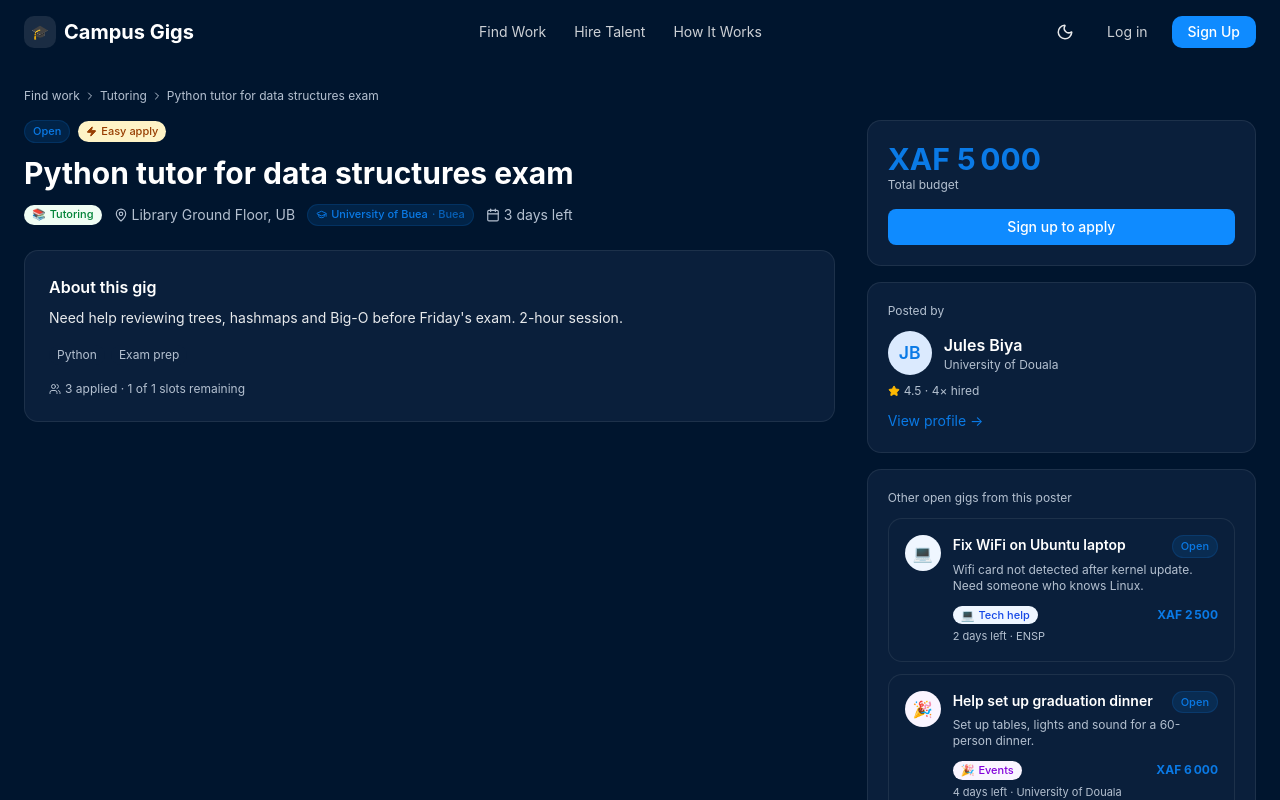
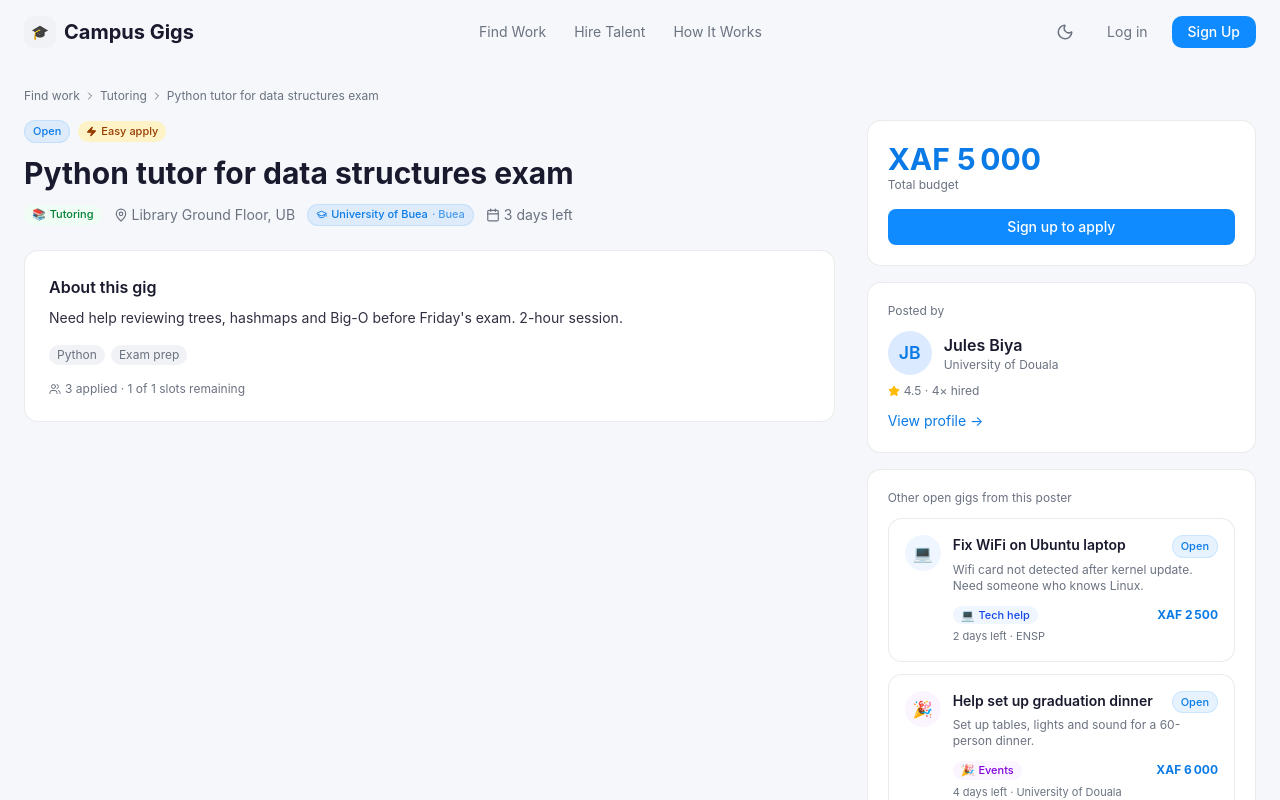
Before and after one commit to Kanjo-Elkamira-Ndi/CampusGigs, a React (Vite) app in the folder frontend/: page /gigs/g1 in a window 1280 px wide. Shown: the top 800 px of the page. Built offline with nearby package versions, Linux system fonts and the light colour scheme.

Commit message:
Fixed the theme toggler

```diff
--- a/frontend/src/components/landing/TrustBar.tsx
+++ b/frontend/src/components/landing/TrustBar.tsx
@@ -9,17 +9,17 @@ const UNIVERSITIES = [
 
 export function TrustBar() {
   return (
-    <section style={{ backgroundColor: "#FFFFFF" }}>
+    <section style={{ backgroundColor: "var(--section-bg)" }}>
       <div className="max-w-7xl mx-auto px-4 sm:px-6 py-12">
-        <p className="text-center text-sm font-medium text-gray-500 mb-8">
+        <p className="text-center text-sm font-medium mb-8" style={{ color: "var(--text-secondary)" }}>
           Trusted by leading universities in Cameroon and communities across the country
         </p>
         <div className="flex flex-wrap justify-center items-center gap-x-10 gap-y-5">
           {UNIVERSITIES.map((name) => (
             <span
               key={name}
-              className="text-base font-semibold tracking-wide text-gray-300 grayscale"
-              style={{ letterSpacing: "0.02em" }}
+              className="text-base font-semibold tracking-wide grayscale"
+              style={{ color: "var(--text-muted)", letterSpacing: "0.02em" }}
             >
               {name}
             </span>
--- a/frontend/src/components/layout/Navbar.tsx
+++ b/frontend/src/components/layout/Navbar.tsx
@@ -25,22 +25,22 @@ export function Navbar() {
     <header
       className="fixed top-0 z-50 w-full transition-all duration-300"
       style={{
-        backgroundColor: scrolled ? "rgba(0, 21, 46, 0.85)" : "transparent",
+        backgroundColor: scrolled ? "var(--nav-bg)" : "transparent",
         backdropFilter: scrolled ? "blur(12px)" : "none",
         WebkitBackdropFilter: scrolled ? "blur(12px)" : "none",
-        borderBottom: scrolled ? "1px solid rgba(255,255,255,0.06)" : "1px solid transparent",
+        borderBottom: scrolled ? "1px solid var(--border)" : "1px solid transparent",
       }}
     >
       <div className="max-w-7xl mx-auto px-4 sm:px-6 h-16 flex items-center justify-between">
-        <Link to="/" className="flex items-center gap-2 font-bold text-xl text-white">
-          <span className="inline-flex items-center justify-center w-8 h-8 rounded-lg bg-white/10 text-sm">🎓</span>
+        <Link to="/" className="flex items-center gap-2 font-bold text-xl" style={{ color: "var(--foreground)" }}>
+          <span className="inline-flex items-center justify-center w-8 h-8 rounded-lg text-sm" style={{ backgroundColor: "var(--muted)", color: "var(--muted-foreground)" }}>🎓</span>
           Campus Gigs
         </Link>
 
-        <nav className="hidden md:flex items-center gap-1 text-sm text-white/80">
-          <Link to="/gigs" className="px-3 py-2 rounded-md hover:bg-white/10 hover:text-white transition-colors">Find Work</Link>
-          <Link to="/freelancers" className="px-3 py-2 rounded-md hover:bg-white/10 hover:text-white transition-colors">Hire Talent</Link>
-          <a href="/#how" className="px-3 py-2 rounded-md hover:bg-white/10 hover:text-white transition-colors">How It Works</a>
+        <nav className="hidden md:flex items-center gap-1 text-sm" style={{ color: "var(--muted-foreground)" }}>
+          <Link to="/gigs" className="px-3 py-2 rounded-md hover:bg-[var(--muted)] transition-colors" style={{ color: "var(--muted-foreground)" }}>Find Work</Link>
+          <Link to="/freelancers" className="px-3 py-2 rounded-md hover:bg-[var(--muted)] transition-colors" style={{ color: "var(--muted-foreground)" }}>Hire Talent</Link>
+          <a href="/#how" className="px-3 py-2 rounded-md hover:bg-[var(--muted)] transition-colors" style={{ color: "var(--muted-foreground)" }}>How It Works</a>
         </nav>
 
         <div className="hidden md:flex items-center gap-3">
@@ -48,7 +48,7 @@ export function Navbar() {
           {user ? (
             <DropdownMenu>
               <DropdownMenuTrigger asChild>
-                <button className="flex items-center gap-2 pl-1 pr-3 py-1 rounded-full hover:bg-white/10 text-white">
+                <button className="flex items-center gap-2 pl-1 pr-3 py-1 rounded-full hover:bg-[var(--muted)] transition-colors" style={{ color: "var(--foreground)" }}>
                   <Avatar id={user.id} name={user.fullName} size={28} />
                   <span className="text-sm font-medium">{user.fullName.split(" ")[0]}</span>
                 </button>
@@ -70,11 +70,11 @@ export function Navbar() {
             </DropdownMenu>
           ) : (
             <>
-              <Link to="/login" className="text-sm text-white/80 hover:text-white px-3 py-1.5 transition-colors">Log in</Link>
+              <Link to="/login" className="text-sm px-3 py-1.5 transition-colors" style={{ color: "var(--muted-foreground)" }}>Log in</Link>
               <Link
                 to="/register"
-                className="text-sm px-4 py-1.5 rounded-lg font-medium text-white transition-all"
-                style={{ backgroundColor: "var(--brand)" }}
+                className="text-sm px-4 py-1.5 rounded-lg font-medium transition-all"
+                style={{ backgroundColor: "var(--brand)", color: "var(--brand-foreground)" }}
               >
                 Sign Up
               </Link>
@@ -82,29 +82,30 @@ export function Navbar() {
           )}
         </div>
 
-        <button className="md:hidden p-2 text-white" onClick={() => setOpen((v) => !v)} aria-label="Menu">
+        <button className="md:hidden p-2" style={{ color: "var(--foreground)" }} onClick={() => setOpen((v) => !v)} aria-label="Menu">
           {open ? <X size={20} /> : <Menu size={20} />}
         </button>
       </div>
 
       {open && (
-        <div className="md:hidden border-t border-white/10 px-4 py-3 space-y-1 text-white/80 text-sm bg-[#00152E]">
-          <Link to="/gigs" onClick={() => setOpen(false)} className="block py-2 hover:text-white">Find Work</Link>
-          <Link to="/freelancers" onClick={() => setOpen(false)} className="block py-2 hover:text-white">Hire Talent</Link>
-          <a href="/#how" onClick={() => setOpen(false)} className="block py-2 hover:text-white">How It Works</a>
-          <div className="flex items-center gap-2 pt-2 border-t border-white/10">
+        <div className="md:hidden border-t px-4 py-3 space-y-1 text-sm" style={{ borderColor: "var(--border)", backgroundColor: "var(--card)", color: "var(--muted-foreground)" }}>
+          <Link to="/gigs" onClick={() => setOpen(false)} className="block py-2" style={{ color: "var(--muted-foreground)" }}>Find Work</Link>
+          <Link to="/freelancers" onClick={() => setOpen(false)} className="block py-2" style={{ color: "var(--muted-foreground)" }}>Hire Talent</Link>
+          <a href="/#how" onClick={() => setOpen(false)} className="block py-2" style={{ color: "var(--muted-foreground)" }}>How It Works</a>
+          <div className="flex items-center gap-2 pt-2 border-t" style={{ borderColor: "var(--border)" }}>
             <ThemeToggle />
             {user ? (
               <button
                 onClick={() => { clearAuth(); setOpen(false); navigate("/"); }}
-                className="ml-auto px-3 py-1.5 rounded-md bg-white/10 text-white"
+                className="ml-auto px-3 py-1.5 rounded-md"
+                style={{ backgroundColor: "var(--muted)", color: "var(--muted-foreground)" }}
               >
                 Log out
               </button>
             ) : (
               <div className="ml-auto flex gap-2">
-                <Link to="/login" onClick={() => setOpen(false)} className="px-3 py-1.5 rounded-md bg-white/10 text-white">Log in</Link>
-                <Link to="/register" onClick={() => setOpen(false)} className="px-3 py-1.5 rounded-md text-white" style={{ backgroundColor: "var(--brand)" }}>Sign Up</Link>
+                <Link to="/login" onClick={() => setOpen(false)} className="px-3 py-1.5 rounded-md" style={{ backgroundColor: "var(--muted)", color: "var(--muted-foreground)" }}>Log in</Link>
+                <Link to="/register" onClick={() => setOpen(false)} className="px-3 py-1.5 rounded-md" style={{ backgroundColor: "var(--brand)", color: "var(--brand-foreground)" }}>Sign Up</Link>
               </div>
             )}
           </div>
--- a/frontend/src/components/shared/ThemeToggle.tsx
+++ b/frontend/src/components/shared/ThemeToggle.tsx
@@ -14,7 +14,10 @@ export function ThemeToggle() {
     <button
       onClick={toggleTheme}
       aria-label="Toggle theme"
-      className="inline-flex h-9 w-9 items-center justify-center rounded-md text-white/90 hover:bg-white/10 transition-colors"
+      className="inline-flex h-9 w-9 items-center justify-center rounded-md transition-colors"
+      style={{ color: "var(--muted-foreground)" }}
+      onMouseEnter={(e) => e.currentTarget.style.backgroundColor = "var(--muted)"}
+      onMouseLeave={(e) => e.currentTarget.style.backgroundColor = "transparent"}
     >
       {theme === "dark" ? <Sun size={18} /> : <Moon size={18} />}
     </button>
--- a/frontend/src/index.css
+++ b/frontend/src/index.css
@@ -40,32 +40,41 @@
 
 :root {
   --radius: 0.625rem;
-  --background: #00152E;
-  --foreground: #FFFFFF;
-  --card: #0A1F3B;
-  --card-foreground: #FFFFFF;
-  --popover: #0A1F3B;
-  --popover-foreground: #FFFFFF;
+  --background: #F5F7FA;
+  --foreground: #1A1A2E;
+  --card: #FFFFFF;
+  --card-foreground: #1A1A2E;
+  --popover: #FFFFFF;
+  --popover-foreground: #1A1A2E;
   --primary: #0F8BFF;
   --primary-foreground: #FFFFFF;
-  --secondary: #0A1F3B;
-  --secondary-foreground: #B4C0D0;
-  --muted: #0A1F3B;
-  --muted-foreground: #B4C0D0;
+  --secondary: #E8ECF1;
+  --secondary-foreground: #4B5563;
+  --muted: #F0F2F5;
+  --muted-foreground: #6B7280;
   --accent: #0F8BFF;
   --accent-foreground: #FFFFFF;
   --destructive: #EF4444;
   --destructive-foreground: #FFFFFF;
-  --border: rgba(255, 255, 255, 0.08);
-  --input: rgba(255, 255, 255, 0.12);
+  --border: rgba(0, 0, 0, 0.08);
+  --input: rgba(0, 0, 0, 0.12);
   --ring: #0F8BFF;
 
   --brand: #0F8BFF;
   --brand-dark: #0A7AE6;
-  --brand-light: rgba(15, 139, 255, 0.12);
-  --brand-muted: rgba(15, 139, 255, 0.06);
-  --brand-border: rgba(15, 139, 255, 0.25);
+  --brand-light: rgba(15, 139, 255, 0.10);
+  --brand-muted: rgba(15, 139, 255, 0.05);
+  --brand-border: rgba(15, 139, 255, 0.20);
   --brand-foreground: #FFFFFF;
+  --nav-bg: rgba(255, 255, 255, 0.85);
+  --hero-bg: #E8EDF5;
+  --section-bg: #FFFFFF;
+  --section-alt: #F0F3F8;
+  --card-border: rgba(0, 0, 0, 0.08);
+  --card-bg: rgba(0, 0, 0, 0.02);
+  --text-secondary: rgba(0, 0, 0, 0.5);
+  --text-muted: rgba(0, 0, 0, 0.45);
+  --badge-bg: rgba(15, 139, 255, 0.10);
 }
 
 .dark {
@@ -95,6 +104,15 @@
   --brand-muted: rgba(15, 139, 255, 0.06);
   --brand-border: rgba(15, 139, 255, 0.25);
   --brand-foreground: #FFFFFF;
+  --nav-bg: rgba(0, 21, 46, 0.85);
+  --hero-bg: #00152E;
+  --section-bg: #0A1F3B;
+  --section-alt: #00152E;
+  --card-border: rgba(255, 255, 255, 0.08);
+  --card-bg: rgba(255, 255, 255, 0.02);
+  --text-secondary: rgba(255, 255, 255, 0.55);
+  --text-muted: rgba(255, 255, 255, 0.45);
+  --badge-bg: rgba(15, 139, 255, 0.12);
 }
 
 @layer base {
```
Also changed, not shown: frontend/src/components/landing/ExpertiseSection.tsx (+22 -22 lines), frontend/src/pages/Landing.tsx (+40 -39 lines).
